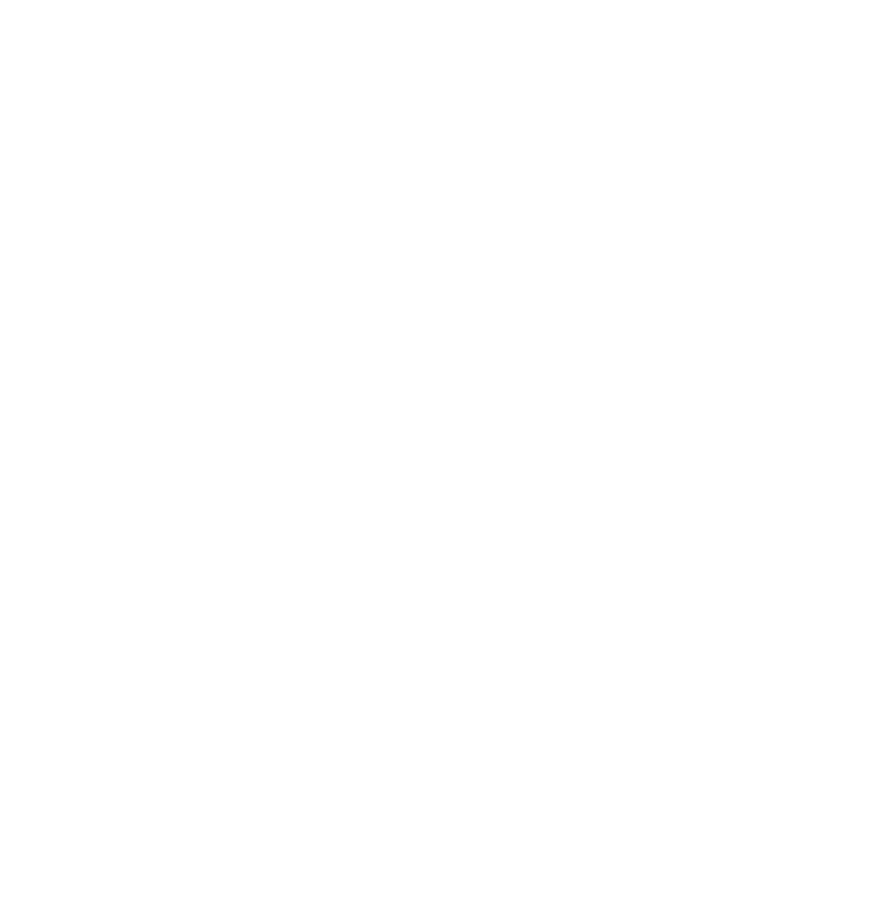
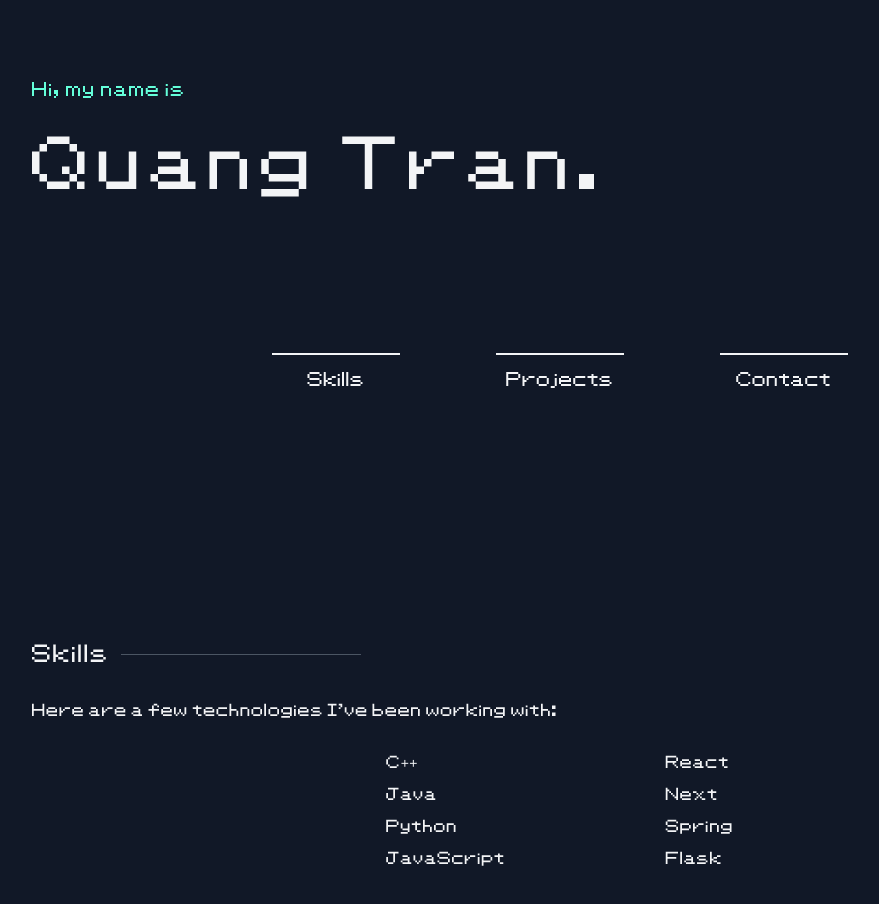
Before and after one commit to cocotran/portfolio, a Next.js app: page / in a window 1280 px wide. Shown: the part 160-1064 px from the top of the page, without its empty margins (80-959 px from the left). Before the commit the page ends 800 px from the top, so only its background shows below. Built offline with nearby package versions, Linux system fonts and the light colour scheme.

Commit message:
Added basic layout for skills and projects section

```diff
--- /dev/null
+++ b/components/Hero.js
@@ -0,0 +1,24 @@
+export default function Hero() {
+  return (
+    <>
+      <div className="mx-80 md:mx-28 h-screen flex flex-col justify-center text-gray-100">
+        <div className="tracking-wider">
+          <p className="text-blue-theme">Hi, my name is</p>
+          <h1 className="mt-8 text-6xl tracking-widest">Quang Tran.</h1>
+        </div>
+
+        <div className="mt-40 flex justify-center items-center">
+          <button className="w-32 py-3 border-t-2 border-gray-100">
+            Skills
+          </button>
+          <button className="ml-24 w-32 py-3 border-t-2 border-gray-100">
+            Projects
+          </button>
+          <button className="ml-24 w-32 py-3 border-t-2 border-gray-100">
+            Contact
+          </button>
+        </div>
+      </div>
+    </>
+  );
+}
--- a/components/Navbar.js
+++ b/components/Navbar.js
@@ -1,17 +1,11 @@
 export default function Navbar() {
   return (
     <>
-
-
-            <nav className="py-3 px-8 flex justify-end items-center text-gray-100">
-
+      <nav className="py-12 px-40 flex justify-end items-center text-gray-100 text-xs">
         <button>Skills</button>
-                <button>Projects</button>
-                <button>Contact</button>
-
+        <button className="ml-6">Projects</button>
+        <button className="ml-6">Contact</button>
       </nav>
-
-
     </>
-    )
+  );
 }
--- /dev/null
+++ b/components/Projects.js
@@ -0,0 +1,78 @@
+export default function Projects() {
+  return (
+    <>
+      <div className="mx-80 md:mx-28 mt-40 text-gray-100 tracking-wide">
+        <div className="flex items-center">
+          <h1 className="text-xl tracking-wider ">Projects</h1>
+          <div className="w-60 ml-3 border-t border-gray-600"></div>
+        </div>
+
+        <div className="mt-8">
+          <div className="flex justify-between items-center relative">
+            <div
+              style={{ width: "450px", height: "300px" }}
+              className="bg-gray-600 rounded-md"
+            ></div>
+
+            <div
+              style={{ height: "300px" }}
+              className="h-full text-right flex flex-col justify-between"
+            >
+              <p className="text-lg">Colculator</p>
+
+              <div>
+                <div className="flex items-center text-xxs">
+                  <p>Next.js</p>
+                  <p className="ml-3">Flask</p>
+                  <p className="ml-3">Firebase</p>
+                </div>
+              </div>
+            </div>
+
+            <div className="py-5 px-5 w-1/2 bg-gray-700 rounded-md absolute right-0">
+              <p className="text-xs">
+                Lorem ipsum dolor sit amet, consectetur adipiscing elit. Donec
+                eu odio ut est tristique mollis. Donec condimentum lorem non
+                congue fringilla. Ut purus justo, pretium eget nulla nec,
+                facilisis efficitur diam.
+              </p>
+            </div>
+          </div>
+        </div>
+
+        <div className="mt-32">
+          <div className="flex justify-between items-center relative">
+            <div
+              style={{ height: "300px" }}
+              className="h-full flex flex-col justify-between"
+            >
+              <p className="text-lg">Colculator</p>
+
+              <div>
+                <div className="flex items-center text-xxs">
+                  <p>Next.js</p>
+                  <p className="ml-3">Flask</p>
+                  <p className="ml-3">Firebase</p>
+                </div>
+              </div>
+            </div>
+
+            <div className="py-5 px-5 w-1/2 bg-gray-700 rounded-md absolute left-0">
+              <p className="text-xs">
+                Lorem ipsum dolor sit amet, consectetur adipiscing elit. Donec
+                eu odio ut est tristique mollis. Donec condimentum lorem non
+                congue fringilla. Ut purus justo, pretium eget nulla nec,
+                facilisis efficitur diam.
+              </p>
+            </div>
+
+            <div
+              style={{ width: "450px", height: "300px" }}
+              className="bg-gray-600 rounded-md"
+            ></div>
+          </div>
+        </div>
+      </div>
+    </>
+  );
+}
--- /dev/null
+++ b/components/Skills.js
@@ -0,0 +1,33 @@
+export default function Skills() {
+  const language = ["C++", "Java", "Python", "JavaScript"];
+  const languageList = language.map(function (item) {
+    return <p className="mb-3">{item}</p>;
+  });
+
+  const tech = ["React", "Next", "Spring", "Flask"];
+  const techList = tech.map(function (item) {
+    return <p className="mb-3">{item}</p>;
+  });
+
+  return (
+    <>
+      <div className="mx-80 md:mx-28 text-gray-100 tracking-wide">
+        <div className="flex items-center">
+          <h1 className="text-xl tracking-wider ">Skills</h1>
+          <div className="w-60 ml-3 border-t border-gray-600"></div>
+        </div>
+
+        <div className="mt-8">
+          <p className="text-sm">
+            Here are a few technologies I've been working with:
+          </p>
+
+          <div className="mt-8 flex justify-center text-sm">
+            <div>{languageList}</div>
+            <div className="ml-40">{techList}</div>
+          </div>
+        </div>
+      </div>
+    </>
+  );
+}
--- a/pages/_app.js
+++ b/pages/_app.js
@@ -1,7 +1,7 @@
-import '../styles/globals.css'
+import "../styles/globals.css";
 
 function MyApp({ Component, pageProps }) {
-  return <Component {...pageProps} />
+  return <Component {...pageProps} />;
 }
 
-export default MyApp
+export default MyApp;
--- a/pages/index.js
+++ b/pages/index.js
@@ -1,19 +1,22 @@
-import Head from 'next/head'
+import Head from "next/head";
 
-import Navbar from '../components/Navbar'
-
+import Navbar from "../components/Navbar";
+import Hero from "../components/Hero";
+import Skills from "../components/Skills";
+import Projects from "../components/Projects";
 
 export default function Home() {
   return (
     <>
+      <div className="app bg-gray-900">
+        {/* <Navbar /> */}
 
-    <div className="app bg-gray-900">
+        <Hero />
 
-      <Navbar />
+        <Skills />
 
-      <div className="text-white text-2xl">CHIM TOOOOO</div>
-
-    </div>
+        <Projects />
+      </div>
     </>
-  )
+  );
 }
--- a/styles/globals.css
+++ b/styles/globals.css
@@ -11,5 +11,13 @@
 }
 
 .app {
-      font-family: 'PKMN-RBYGSC', Helvetica, sans-serif;
+  font-family: "PKMN-RBYGSC", Helvetica, sans-serif;
 }
+
+.text-blue-theme {
+  color: #64ffda;
+}
+
+.text-xxs {
+  font-size: 0.65rem;
+}
```
Lines whose indentation alone changed are shown as unchanged.
